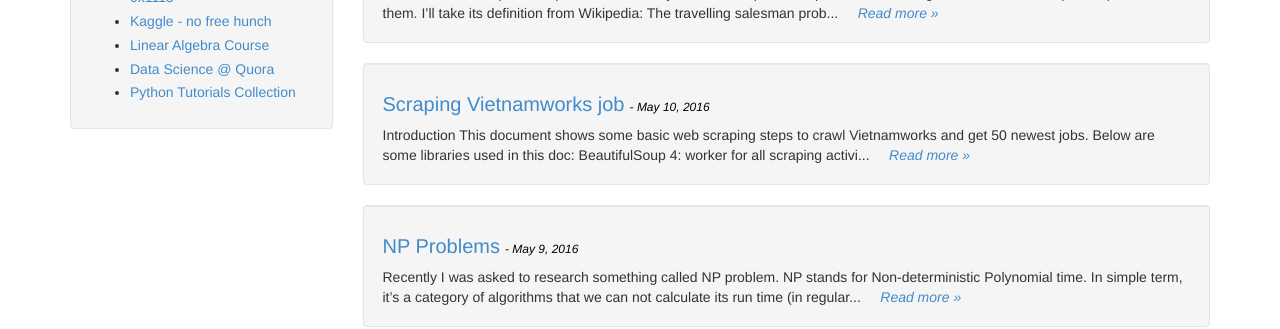
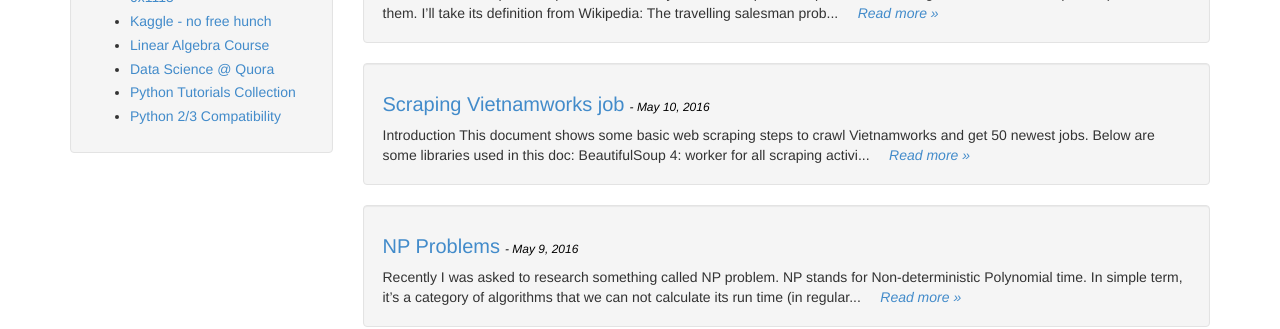
Before and after one commit to hoanvu/hoanvu.github.io, a Jekyll site: the page built from index.html, in a window 1280 px wide. Shown: the part 1004-1333 px from the top of the page. Built offline with Jekyll 4.4.1, drawn with Linux system fonts in a browser that asks for light colours; the list of posts is cut into pages by our own code.

Commit message:
update link

```diff
--- a/_includes/links-list.html
+++ b/_includes/links-list.html
@@ -6,4 +6,5 @@
     <li><a href="https://www.khanacademy.org/math/linear-algebra" target="_blank">Linear Algebra Course</a></li>
     <li><a href="https://www.quora.com/topic/Data-Science" target="_blank">Data Science @ Quora</a></li>
     <li><a href="https://python.zeef.com/luis.solis" target="_blank">Python Tutorials Collection</a></li>
+    <li><a href="http://python-future.org/index.html" target="_blank">Python 2/3 Compatibility</a></li>
 </ul>
```
